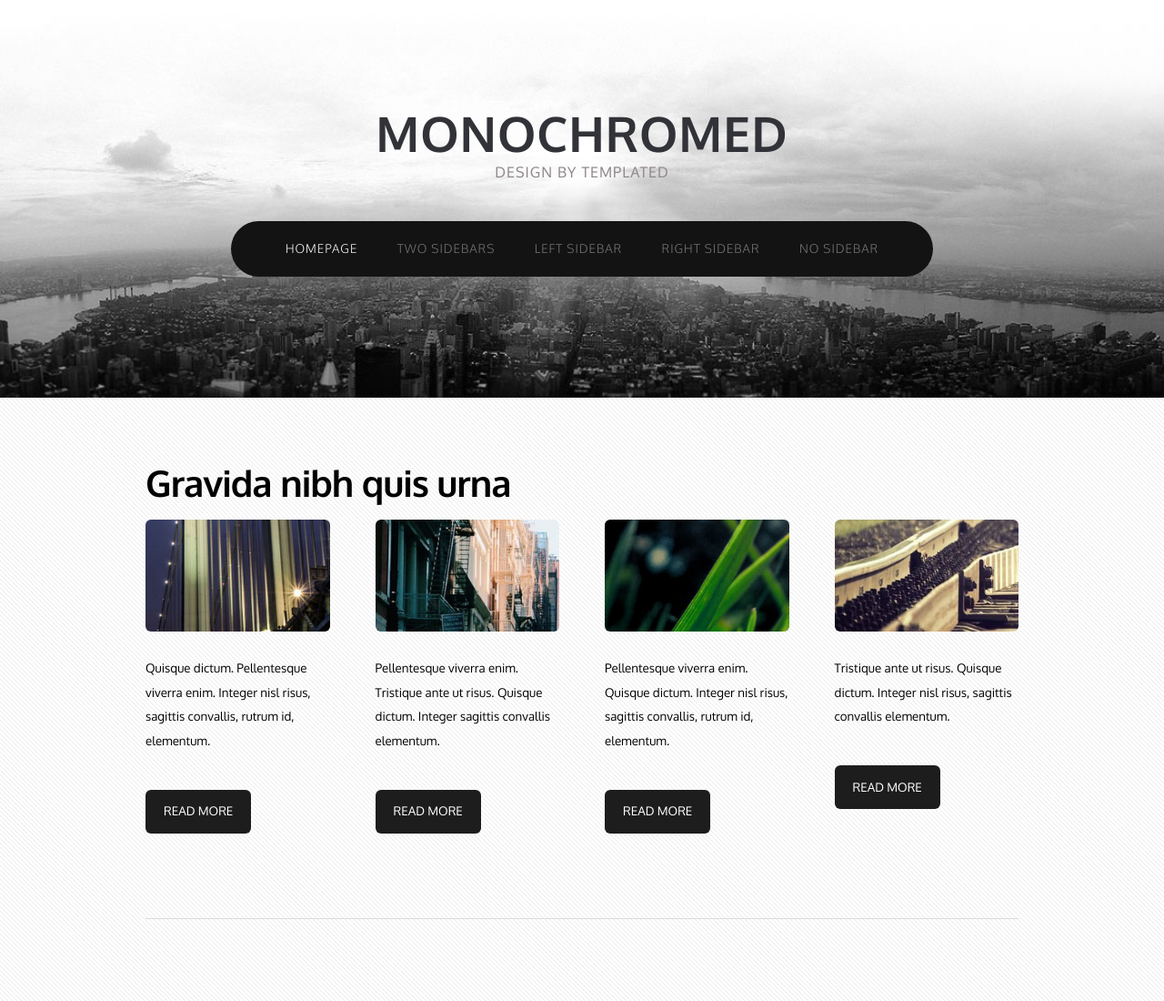
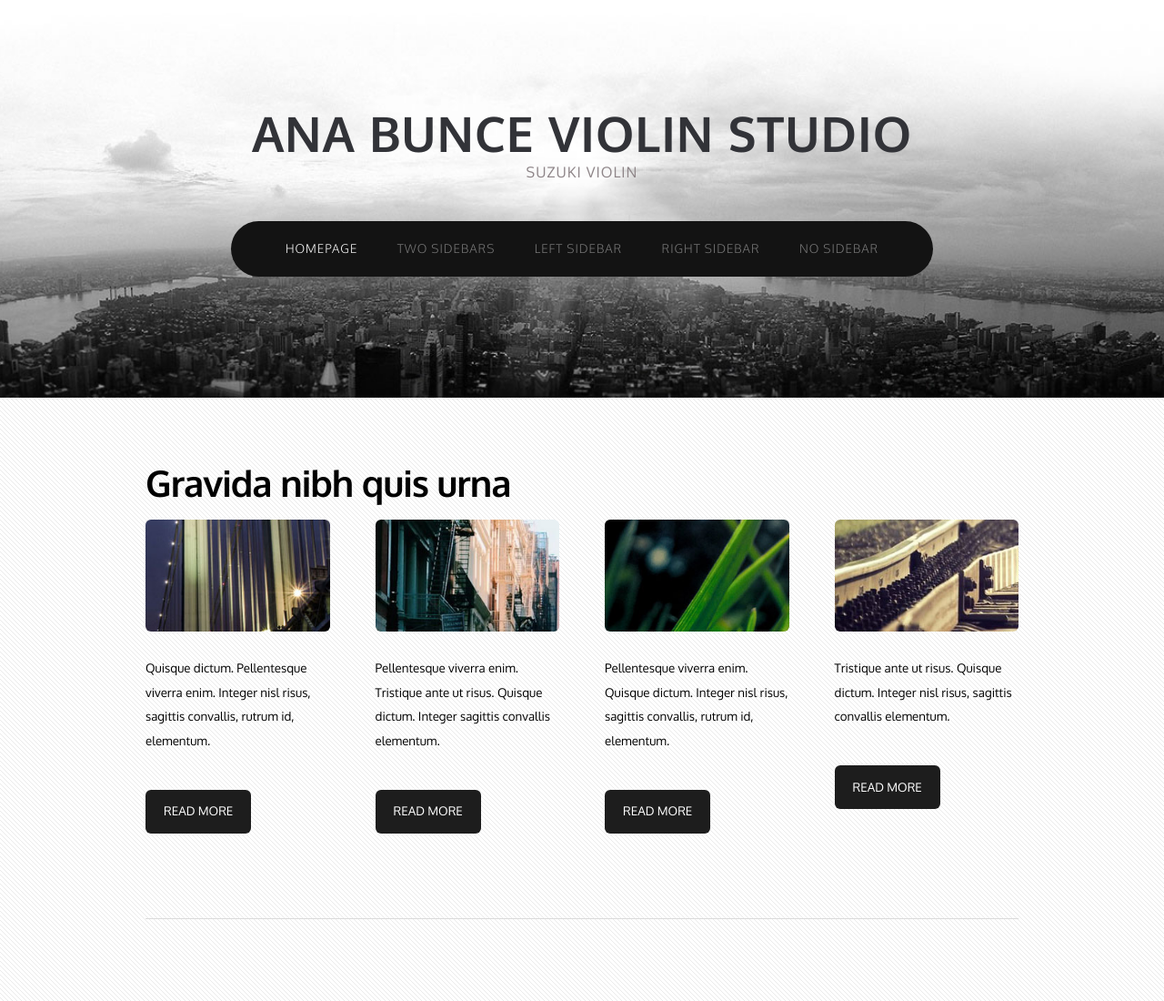
Before and after one commit to gabunce/slcviolin, a plain HTML site: page index.html in a window 1280 px wide. Shown: the top 1100 px of the page at 91% size. Drawn offline with nearby package versions, Linux system fonts and the light colour scheme.

Commit message:
First cloud 9 commit

```diff
--- a/index.html
+++ b/index.html
@@ -6,7 +6,7 @@
 -->
 <html>
 	<head>
-		<title>Monochromed by TEMPLATED</title>
+		<title>Ana Bunce Violin Studio</title>
 		<meta http-equiv="content-type" content="text/html; charset=utf-8" />
 		<meta name="description" content="" />
 		<meta name="keywords" content="" />
@@ -31,8 +31,8 @@
 
 				<!-- Logo -->
 					<div id="logo">
-						<h1><a href="#">Monochromed</a></h1>
-						<span>Design by TEMPLATED</span>
+						<h1><a href="#">Ana Bunce Violin Studio</a></h1>
+						<span>Suzuki Violin</span>
 					</div>
 
 				<!-- Nav -->
```
